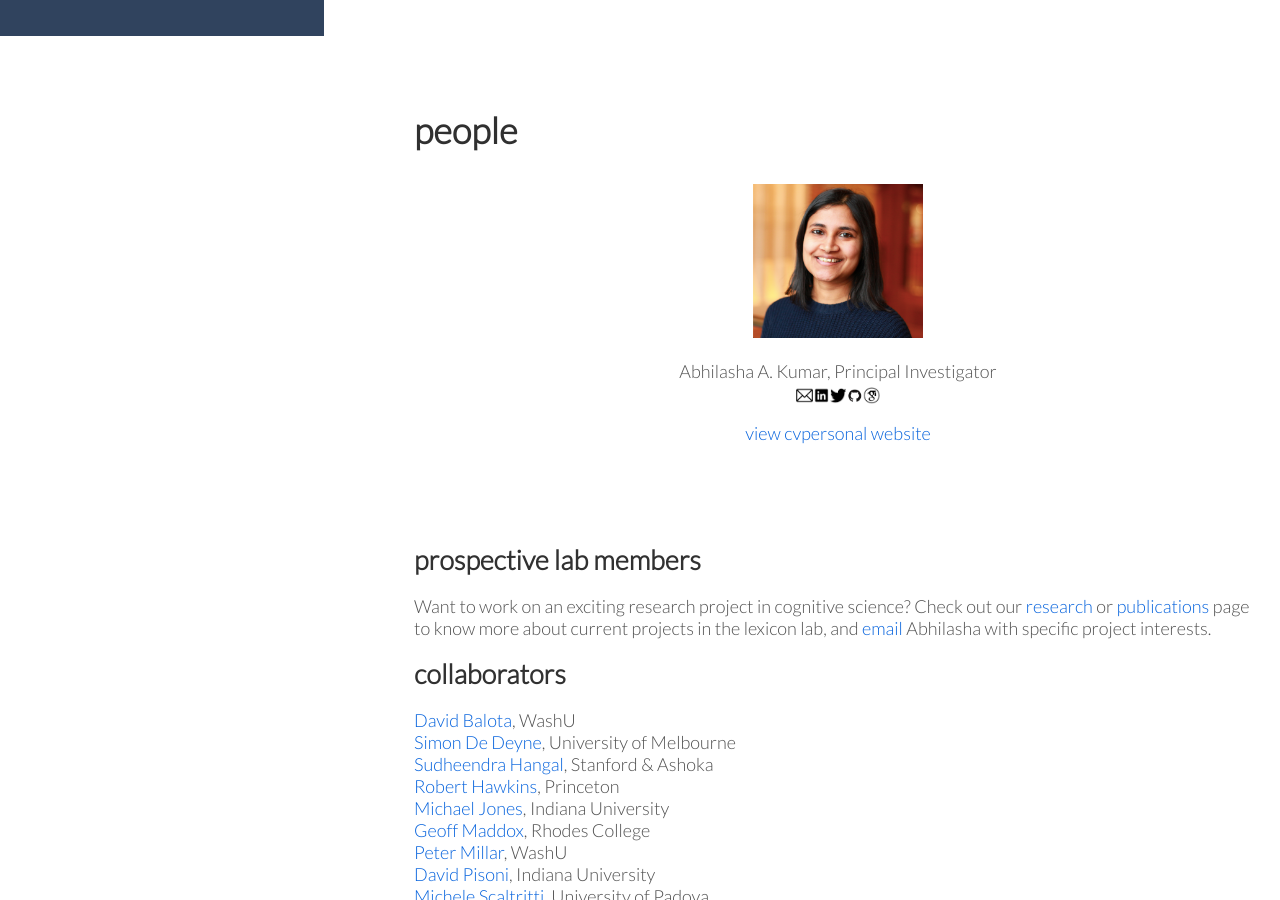
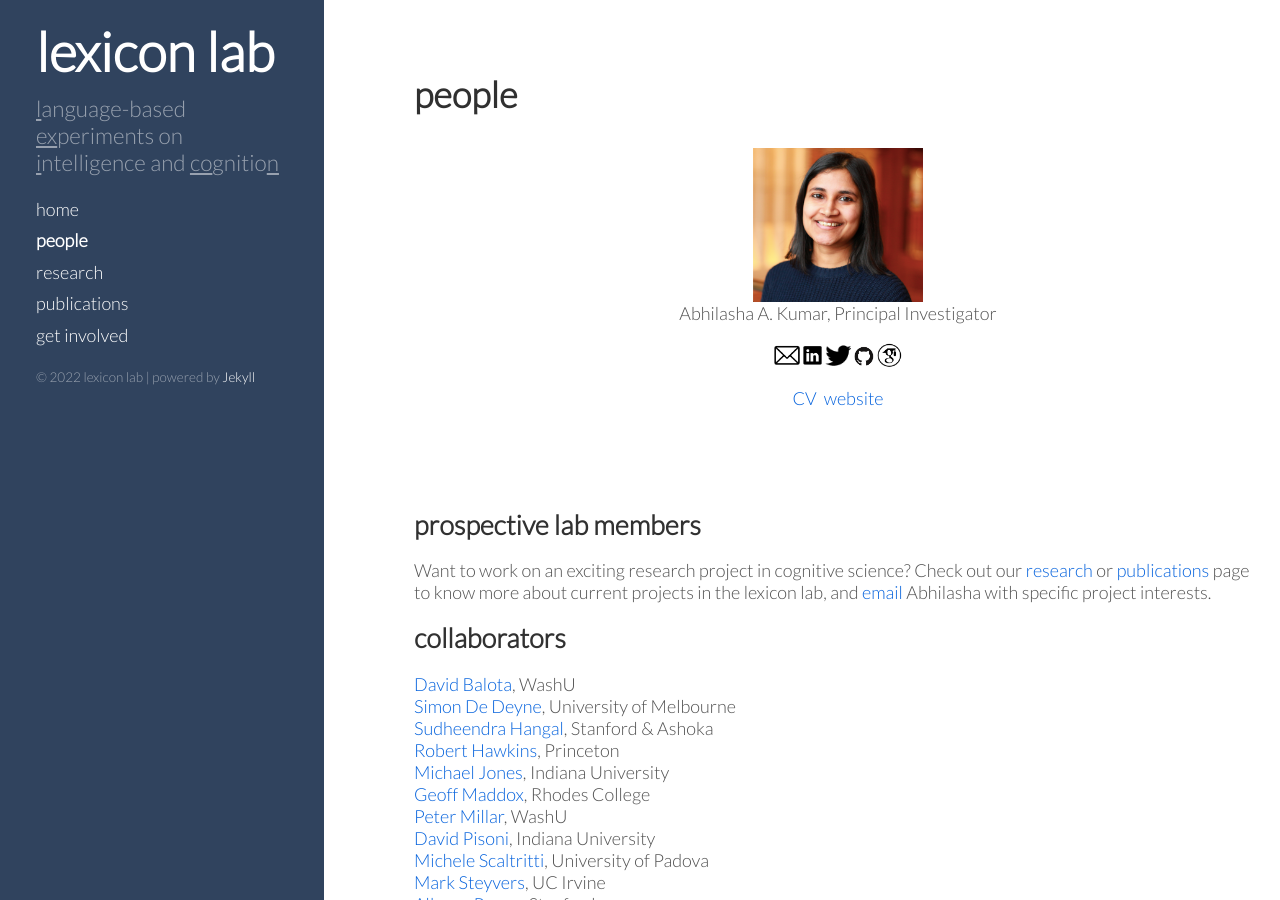
Before and after one commit to thelexiconlab/thelexiconlab.github.io, a Jekyll site: the page built from people.html, in a window 1280 px wide and 900 px high. Built offline with Jekyll 4.4.1, drawn with Linux system fonts in a browser that asks for light colours; Markdown is read by kramdown in place of the engine named in the settings.

Commit message:
fixed sidebar

```diff
--- a/_includes/sidebar.html
+++ b/_includes/sidebar.html
@@ -1,5 +1,5 @@
 <div class="sidebar">
-  <div class="container sidebar-sticky">
+  <div class="container">
     <div class="sidebar-about">
       <h1>
         <a href="{{ site.baseurl }}">
--- a/people.html
+++ b/people.html
@@ -9,11 +9,11 @@ order: 2
 <link rel="preconnect" href="https://fonts.gstatic.com" crossorigin>
 <link href="https://fonts.googleapis.com/css2?family=Lato:wght@300&display=swap" rel="stylesheet">
 </head>
-<br><img src="/images/team/kumar.png" class="bioimage"><br>
+<br><img src="/images/team/kumar.png" class="bioimage">
 <div class = "biotext">
-Abhilasha A. Kumar, Principal Investigator <br>
+<p>Abhilasha A. Kumar, Principal Investigator</p>
 <p><a href=mailto:kumaraa@iu.edu target="_blank"><img src ="/images/icons/email.png" alt="shared icon" class="iconimg"></a><a href=https://www.linkedin.com/in/abhilasha-kumar/ target="_blank"><img src ="/images/icons/linkedin.png" alt="shared icon" class="iconimg"></a><a href=https://twitter.com/abhilashaakumar target="_blank"><img src ="/images/icons/twitter.png" alt="shared icon" class="iconimg"></a><a href=https://github.com/abhilasha-kumar/ target="_blank"><img src ="/images/icons/git.png" alt="shared icon" class="iconimg"></a><a href=https://scholar.google.com/citations?user=wPMyJYsAAAAJ&hl=en target="_blank"><img src ="/images/icons/scholar.png" alt="shared icon" class="iconimg"></a></p>
-<p><a href="/Kumar_CV.pdf" target="_blank">view cv</a><a href="http://abhilashak.weebly.com" target="_blank">personal website</a></p>
+<p><a href="/Kumar_CV.pdf" target="_blank">CV</a>&nbsp&nbsp<a href="http://abhilashak.weebly.com" target="_blank">website</a></p>
 </div>
 
 <hr style="height:5vh; visibility:hidden;">
--- a/public/css/hyde.css
+++ b/public/css/hyde.css
@@ -87,7 +87,7 @@ figcaption {
 }
 @media (min-width: 48em) {
   .sidebar {
-    position:relative;
+    position:fixed;
     top: 0;
     left: 0;
     bottom: 0;
@@ -184,8 +184,8 @@ a.sidebar-nav-item:focus {
 }
 
 .iconimg{
-  width: 2%;
-  height: 2%;
+  width: 3%;
+  height: 3%;
 }
 
 .bioimage{
```
